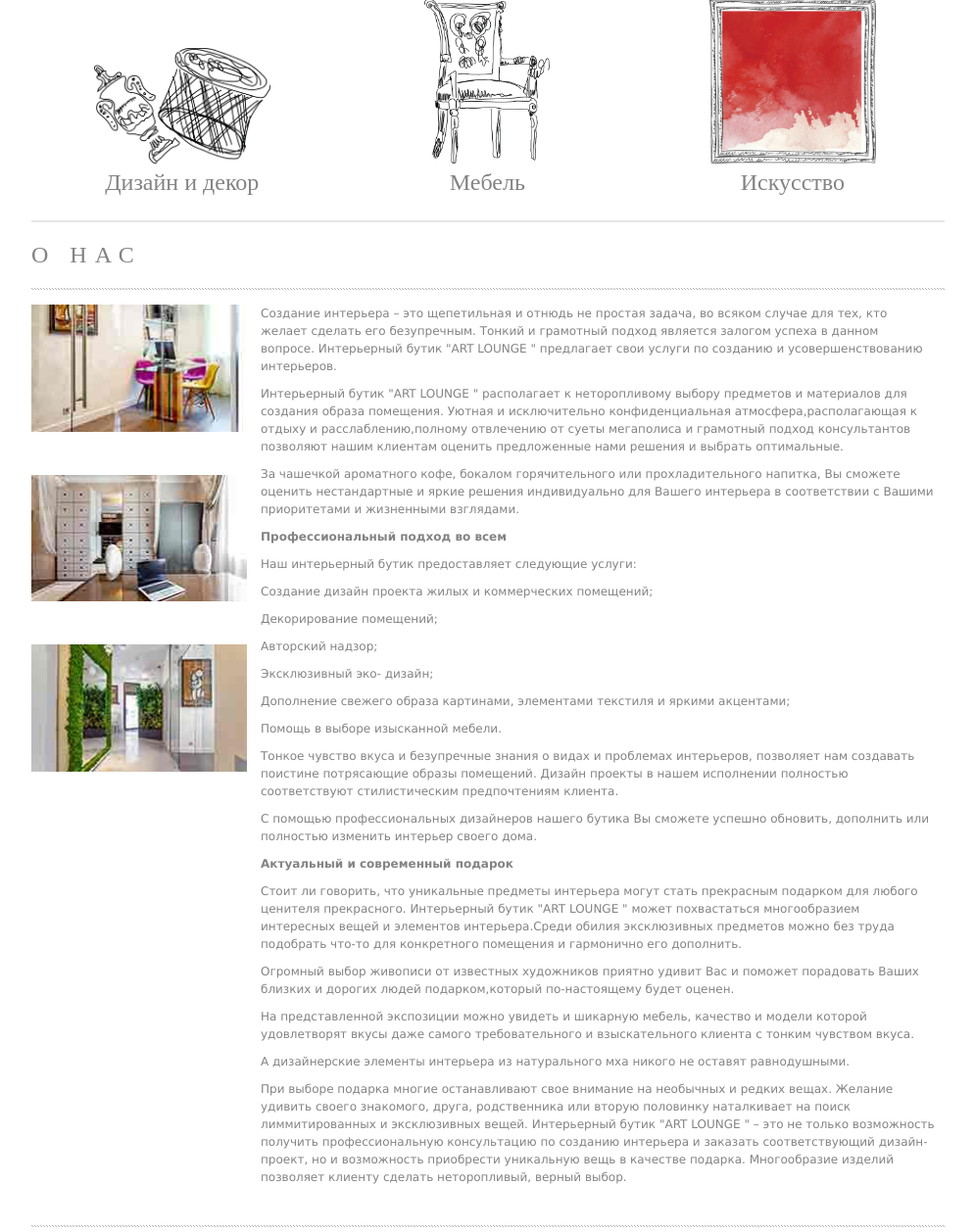
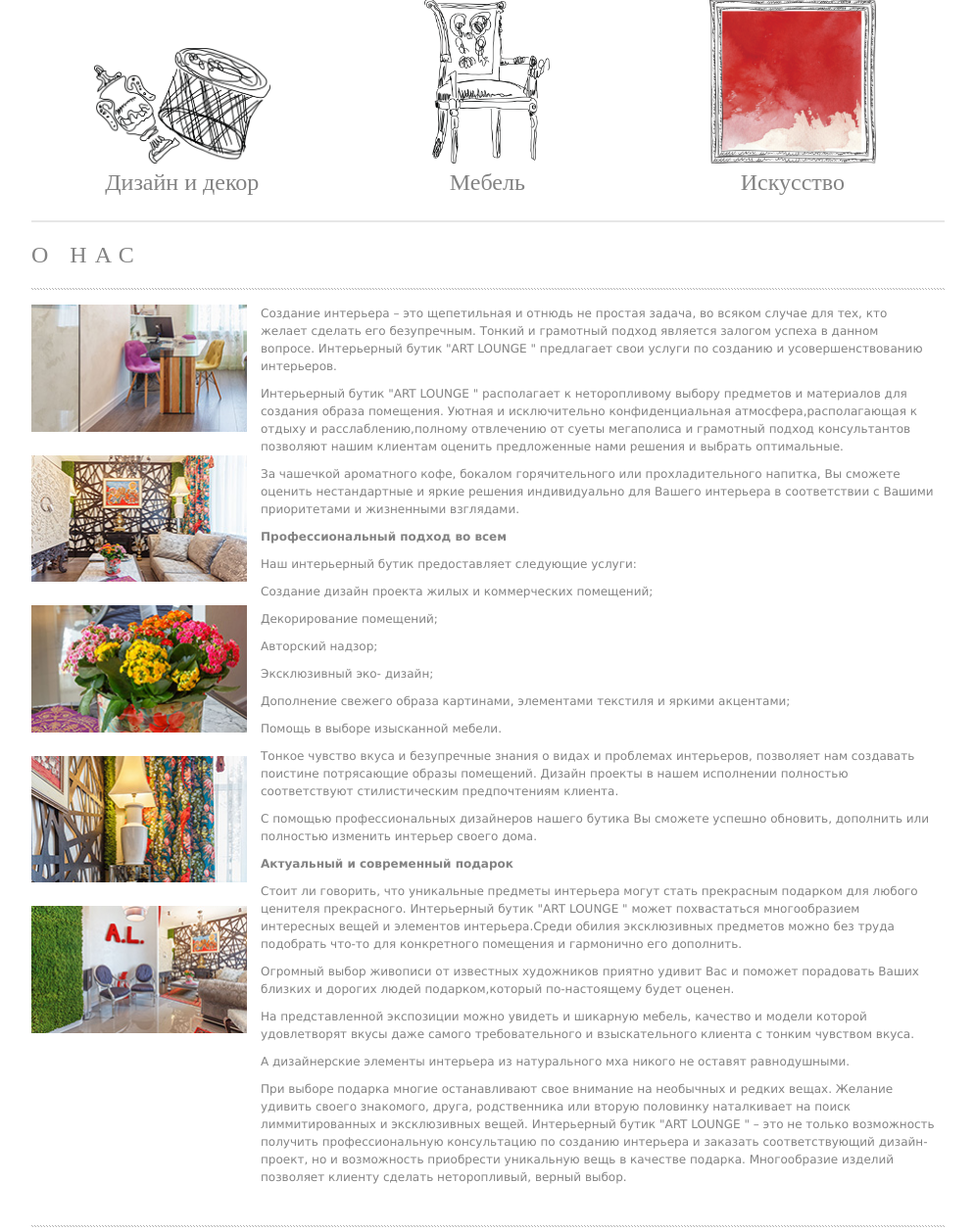
Before and after one commit to alifanov/artlounge, a Django app: page / in a window 1280 px wide. Shown: the part 988-2245 px from the top of the page at 98% size, without its empty margins (142-1137 px from the left). Run offline with Django 3.2, Linux system fonts and the light colour scheme; some libraries are stand-ins or nearby versions.

```diff
--- a/templates/base.html
+++ b/templates/base.html
@@ -62,9 +62,24 @@
     <div class="border"></div>
     <div class="post">
         <div class="post-images">
-            <img src="{{ STATIC_URL }}img/post-img-0.jpg" />
-            <img src="{{ STATIC_URL }}img/post-img-1.jpg" />
-            <img src="{{ STATIC_URL }}img/post-img-2.jpg" />
+            <a href="{{ STATIC_URL }}img/b01.jpg" class="main-photos" rel="main">
+                <img src="{{ STATIC_URL }}img/01.jpg" />
+            </a>
+            <a href="{{ STATIC_URL }}img/b012.jpg" class="main-photos" rel="main">
+                <img src="{{ STATIC_URL }}img/02.jpg" />
+            </a>
+            <a href="{{ STATIC_URL }}img/b03.jpg" class="main-photos" rel="main">
+                <img src="{{ STATIC_URL }}img/03.jpg" />
+            </a>
+            <a href="{{ STATIC_URL }}img/b04.jpg" class="main-photos" rel="main">
+                <img src="{{ STATIC_URL }}img/04.jpg" />
+            </a>
+            <a href="{{ STATIC_URL }}img/b05.jpg" class="main-photos" rel="main">
+                <img src="{{ STATIC_URL }}img/05.jpg" />
+            </a>
+{#            <img src="{{ STATIC_URL }}img/post-img-0.jpg" />#}
+{#            <img src="{{ STATIC_URL }}img/post-img-1.jpg" />#}
+{#            <img src="{{ STATIC_URL }}img/post-img-2.jpg" />#}
         </div>
         <div class="post-text">
             <div>
```
Also changed, not shown: static/img/01.jpg (added), static/img/02.jpg (added), static/img/03.jpg (added), static/img/04.jpg (added), static/img/05.jpg (added), static/img/b01.jpg (added), static/img/b03.jpg (added), 3 other files.
